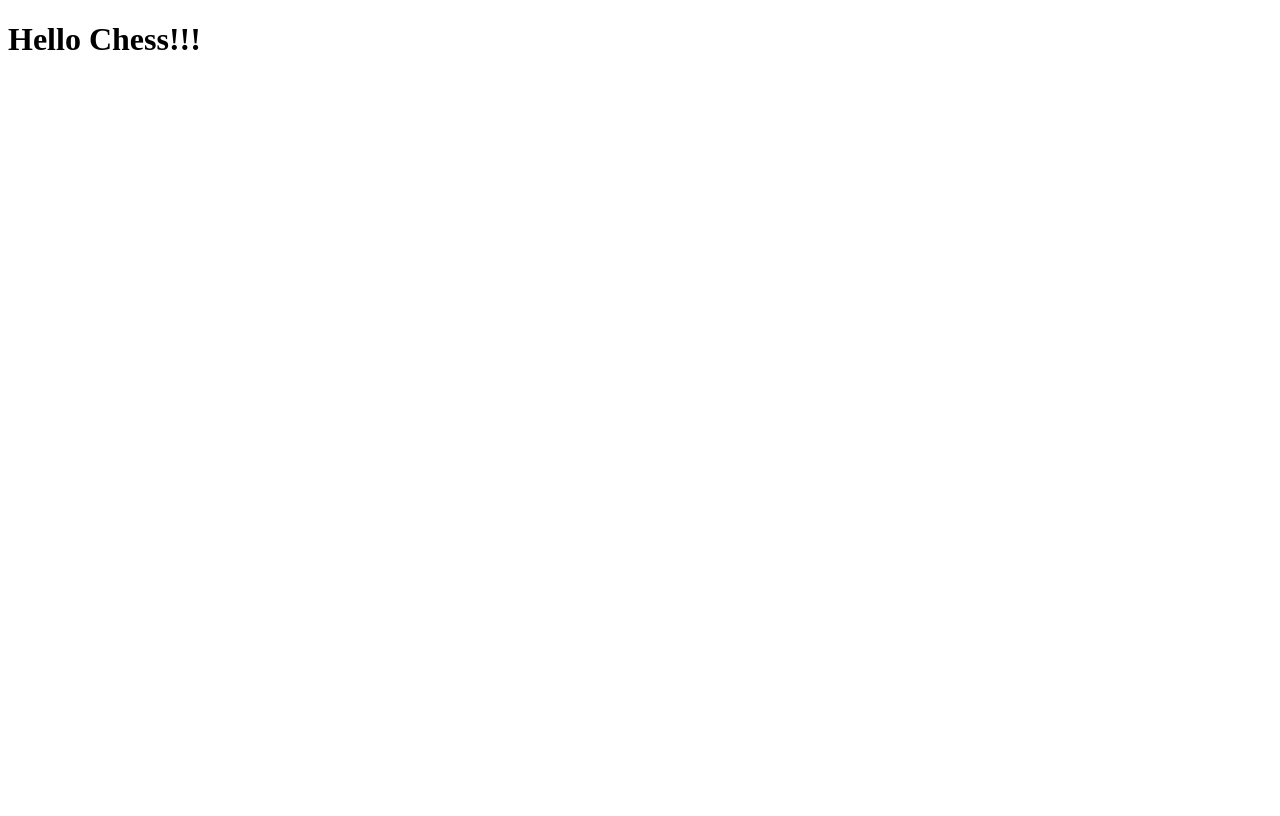
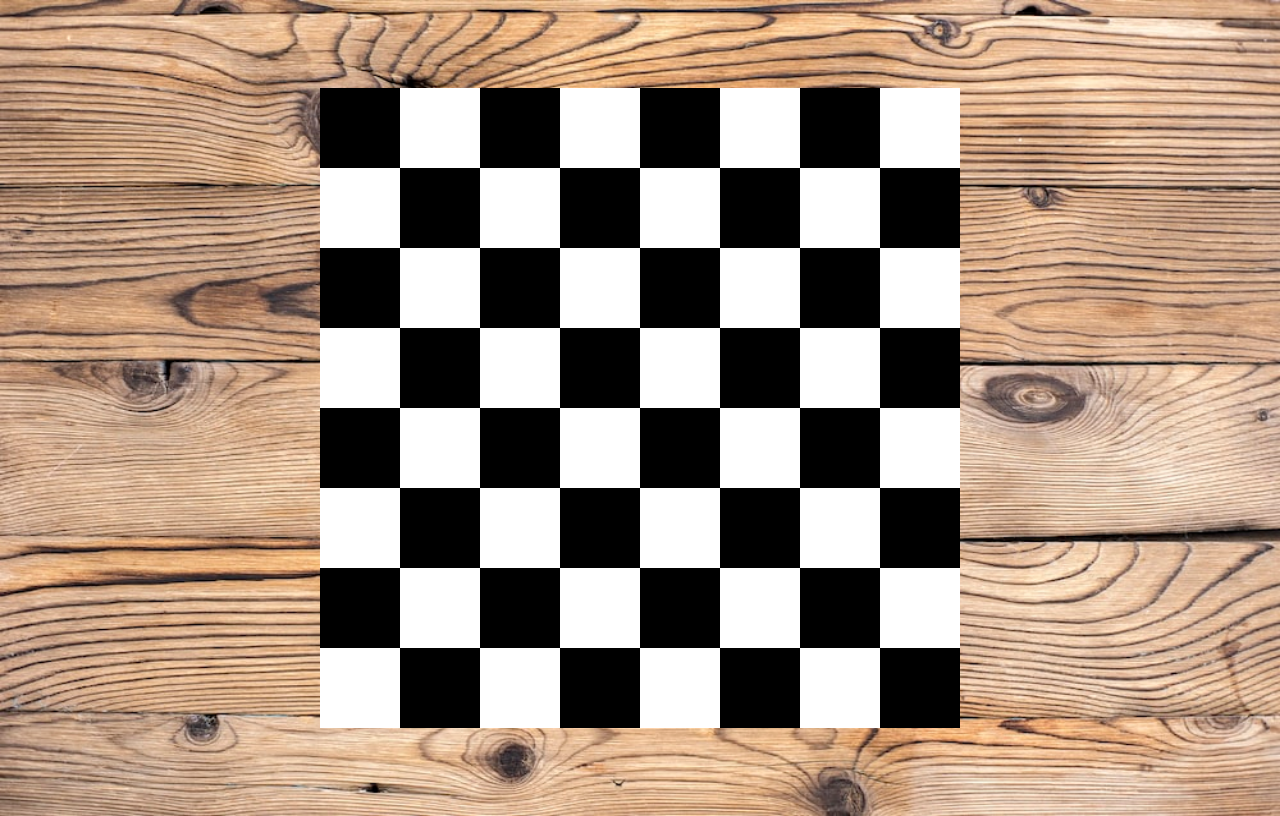
Before and after one commit to LeonardoL3/Chess, a Next.js app: page /chess in a window 1280 px wide. Built offline with nearby package versions, Linux system fonts and the light colour scheme.

Commit message:
feat: add chessPieces class

```diff
--- /dev/null
+++ b/src/app/chess/chess.module.css
@@ -0,0 +1,21 @@
+.container {
+  display: flex;
+  align-items: center;
+  justify-content: center;
+
+  max-width: 1120px;
+  margin: 0 auto;
+
+  height: 100vh;
+}
+
+.board {
+  display: flex;
+}
+
+.piece {
+  display: block;
+  width: 80px;
+  height: 80px;
+  color: red
+}
--- a/src/app/chess/page.tsx
+++ b/src/app/chess/page.tsx
@@ -1,4 +1,5 @@
 import { ChessBoard } from "@/services/ChessBoard"
+import styles from './chess.module.css'
 
 export default function Chess() {
 
@@ -7,7 +8,24 @@ export default function Chess() {
   console.log(teste.board)
 
   return (
-    <h1> Hello Chess!!! </h1>
+    <div className={styles.container}>
+      <div>
+      {teste.board.map((t, index) => {
+        let previewColor = index % 2 === 0 ? 'white' : 'black'
+        return (
+          <div key={index} className={styles.board}>
+            {t.map((x, idx) => {
+              const newColor = previewColor === 'white' ? 'black' : 'white'
+              previewColor = newColor
+              return (
+                <span className={styles.piece} key={idx} style={{backgroundColor: newColor}}>{x.pieceName}</span>
+              )
+            })}
+          </div>
+        )
+      })}
+      </div>
+    </div>
   )
 }
 
--- a/src/app/globals.css
+++ b/src/app/globals.css
@@ -0,0 +1,5 @@
+body {
+  background-image: url('../../public//woods.jpeg');
+  background-repeat: round;
+  background-size: cover;
+}
--- a/src/constants/CHESS_PIECES_POSITIONS.ts
+++ b/src/constants/CHESS_PIECES_POSITIONS.ts
@@ -8,6 +8,14 @@ export const WHITE = {
   _rook: {row: 0, col: 5},
   _knight: {row: 0, col: 6},
   _bishop: {row: 0, col: 7},
+  pawn1: {row: 1, col: 0},
+  pawn2: {row: 1, col: 1},
+  pawn3: {row: 1, col: 2},
+  pawn4: {row: 1, col: 3},
+  pawn5: {row: 1, col: 4},
+  pawn6: {row: 1, col: 5},
+  pawn7: {row: 1, col: 6},
+  pawn8: {row: 1, col: 7},
 }
 
 export const BLACK = {
@@ -16,7 +24,15 @@ export const BLACK = {
   bishop: {row: 7, col: 2},
   king: {row: 7, col: 3},
   queen: {row: 7, col: 4},
-  _rook: {row: 7, col: 0},
-  _knight: {row: 7, col: 1},
-  _bishop: {row: 7, col: 2},
+  _rook: {row: 7, col: 5},
+  _knight: {row: 7, col: 6},
+  _bishop: {row: 7, col: 7},
+  pawn1: {row: 6, col: 0},
+  pawn2: {row: 6, col: 1},
+  pawn3: {row: 6, col: 2},
+  pawn4: {row: 6, col: 3},
+  pawn5: {row: 6, col: 4},
+  pawn6: {row: 6, col: 5},
+  pawn7: {row: 6, col: 6},
+  pawn8: {row: 6, col: 7},
 }
--- a/src/services/ChessBoard.ts
+++ b/src/services/ChessBoard.ts
@@ -1,8 +1,9 @@
-import { WHITE } from "@/constants/CHESS_PIECES_POSITIONS"
+import { WHITE, BLACK } from "@/constants/CHESS_PIECES_POSITIONS"
+import { ChessPiece } from "./ChessPiece"
 
 interface IBoard {
   position: string
-  pieceName: string | null
+  pieceInfo?: ChessPiece | null
 }
 
 export class ChessBoard {
@@ -13,7 +14,7 @@ export class ChessBoard {
     for (let row = 0; row < 8; row++){
       this.chessboard[row] = []
       for (let col = 0; col < 8; col++){
-        this.chessboard[row][col] = this.fill_up_initial_board(`${this.chessboardLetters[col]}${row+1}`)
+        this.chessboard[row][col] = {position: this.fill_up_position(row, col)}
       }
     }
   }
@@ -22,13 +23,17 @@ export class ChessBoard {
     return this.chessboard
   }
 
-  private fill_up_initial_board(position: string): IBoard {
-    return {position, pieceName: null}
+  private fill_up_position(row:number, col: number) {
+    return `${this.chessboardLetters[col]}${row+1}`
   }
 
   public populate() {
     Object.entries(WHITE).forEach(([key, value]) => {
-      this.chessboard[value.row][value.col].pieceName = key
+      this.chessboard[value.row][value.col].pieceInfo = new ChessPiece({currentPosition: this.fill_up_position(value.row, value.col), pieceName: key})
+    })
+
+    Object.entries(BLACK).forEach(([key, value]) => {
+      this.chessboard[value.row][value.col].pieceInfo = new ChessPiece({currentPosition: this.fill_up_position(value.row, value.col), pieceName: key})
     })
   }
 }
--- a/src/services/ChessPiece.ts
+++ b/src/services/ChessPiece.ts
@@ -1,12 +1,17 @@
+interface IChessPiece {
+  currentPosition: string
+  pieceName: string
+}
+
 export class ChessPiece {
 
-  private chesspiece: {name: string}
+  private chesspiece: IChessPiece
 
-  constructor(chesspiece: {name: string}) {
+  constructor(chesspiece: IChessPiece) {
     this.chesspiece = chesspiece
   }
 
-  public get piece(): {name: string} {
+  public get piece():IChessPiece {
     return this.chesspiece
   }
 }
```
Also changed, not shown: src/app/page.tsx (deleted, +0 -91 lines), public/woods.jpeg (added), src/app/page.module.css (deleted).
